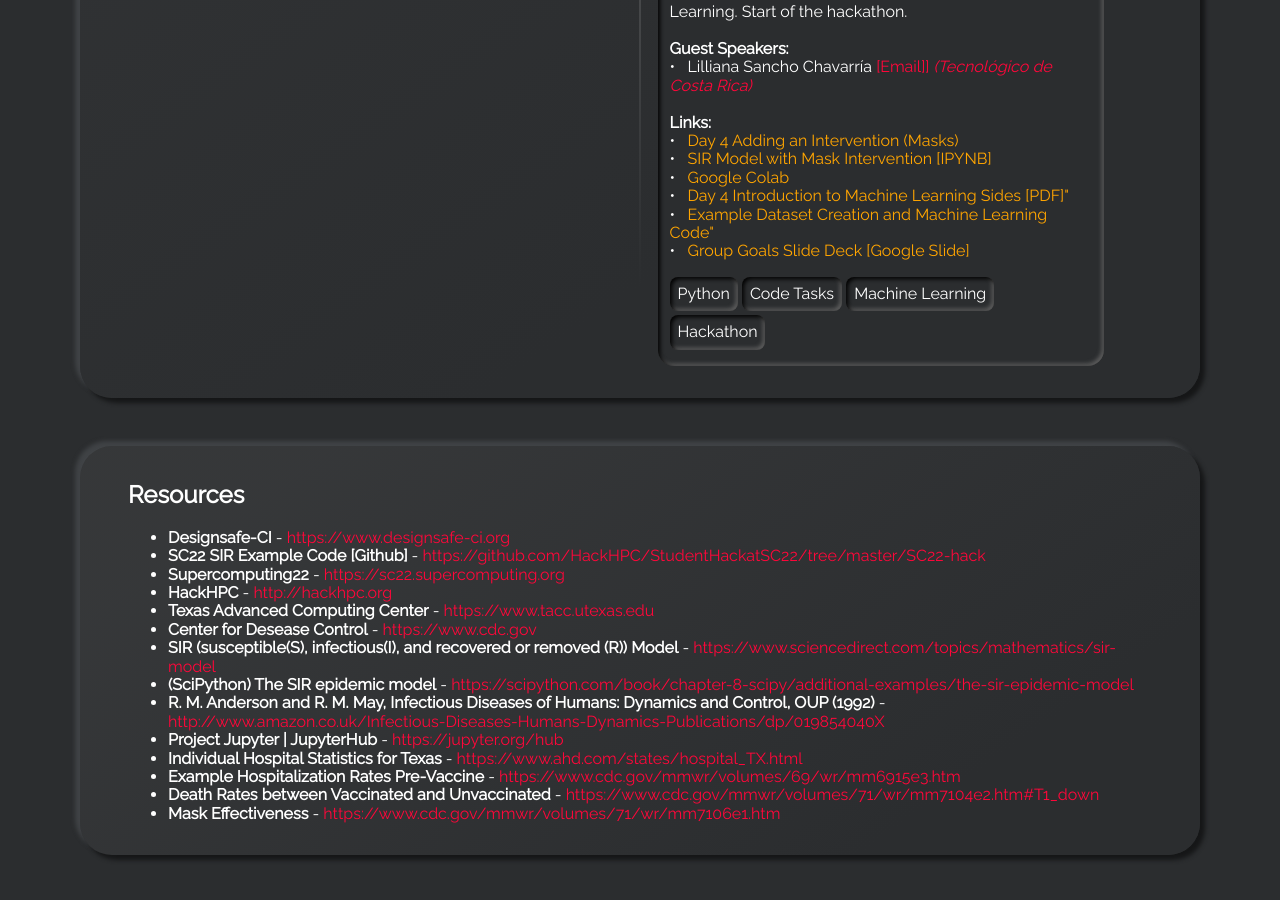
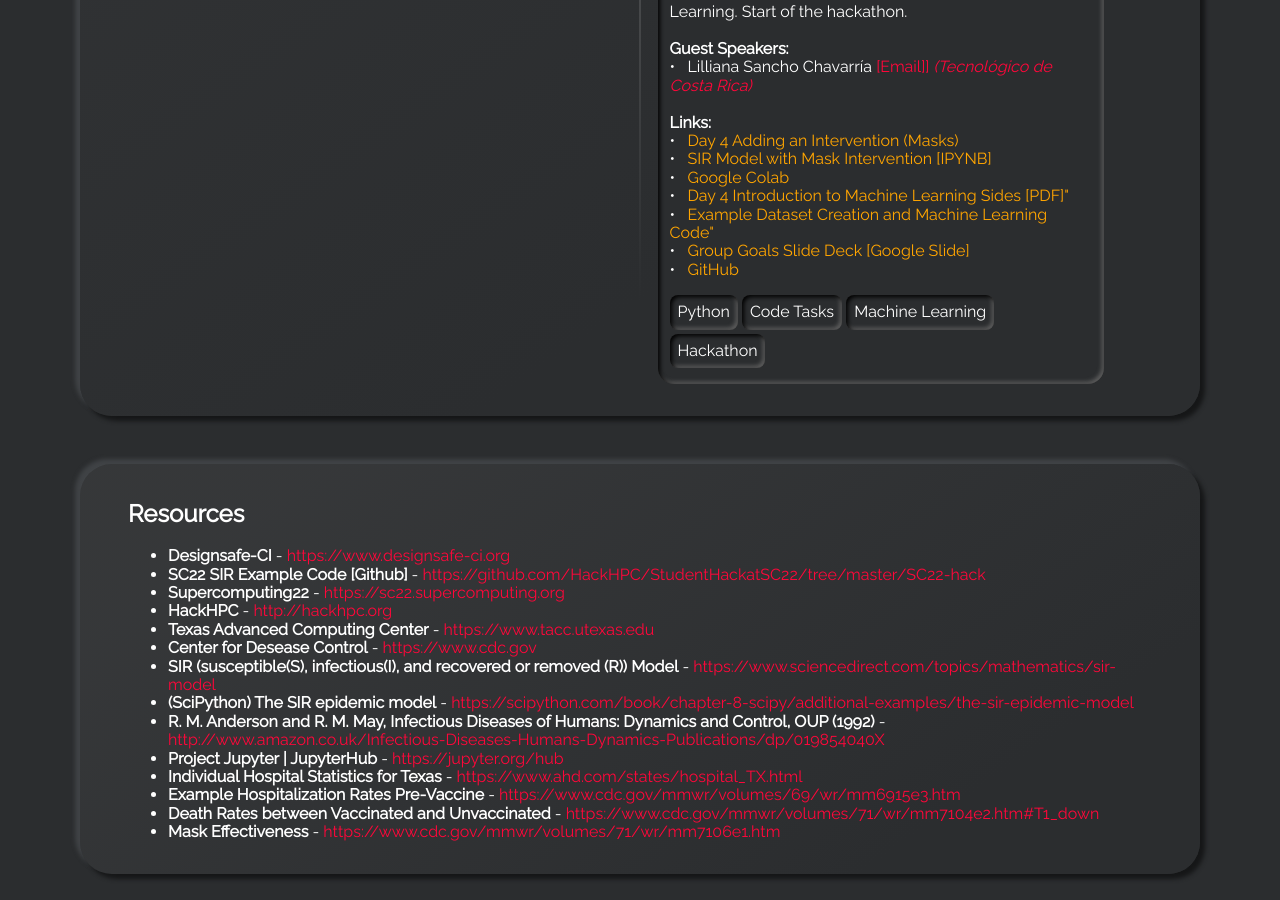
Before and after one commit to HackHPC/BigDataHack-2022, a Jekyll site: the page built from index.md, in a window 1280 px wide and 900 px high, scrolled down 5279 px. Built offline with Jekyll 4.4.1, drawn with Linux system fonts in a browser that asks for light colours; our own code applies the rules of GitHub Pages for plain Markdown files.

Commit message:
added github

```diff
--- a/_data/timeline.yml
+++ b/_data/timeline.yml
@@ -116,6 +116,8 @@
       url: https://github.com/HackHPC/BigDataHack-2022/tree/gh-pages/assets/slides/thursday_files/SIR%20Model%20Machine%20Learning
     - name: "Group Goals Slide Deck [Google Slide]"
       url: "https://docs.google.com/presentation/d/1yJ8WJdVv8vu1I_FBF55Je_lOu4i5BdJ5085aFMRrzSg/edit?usp=sharing"
+    - name: GitHub
+      url: https://github.com
 
 
 
```
